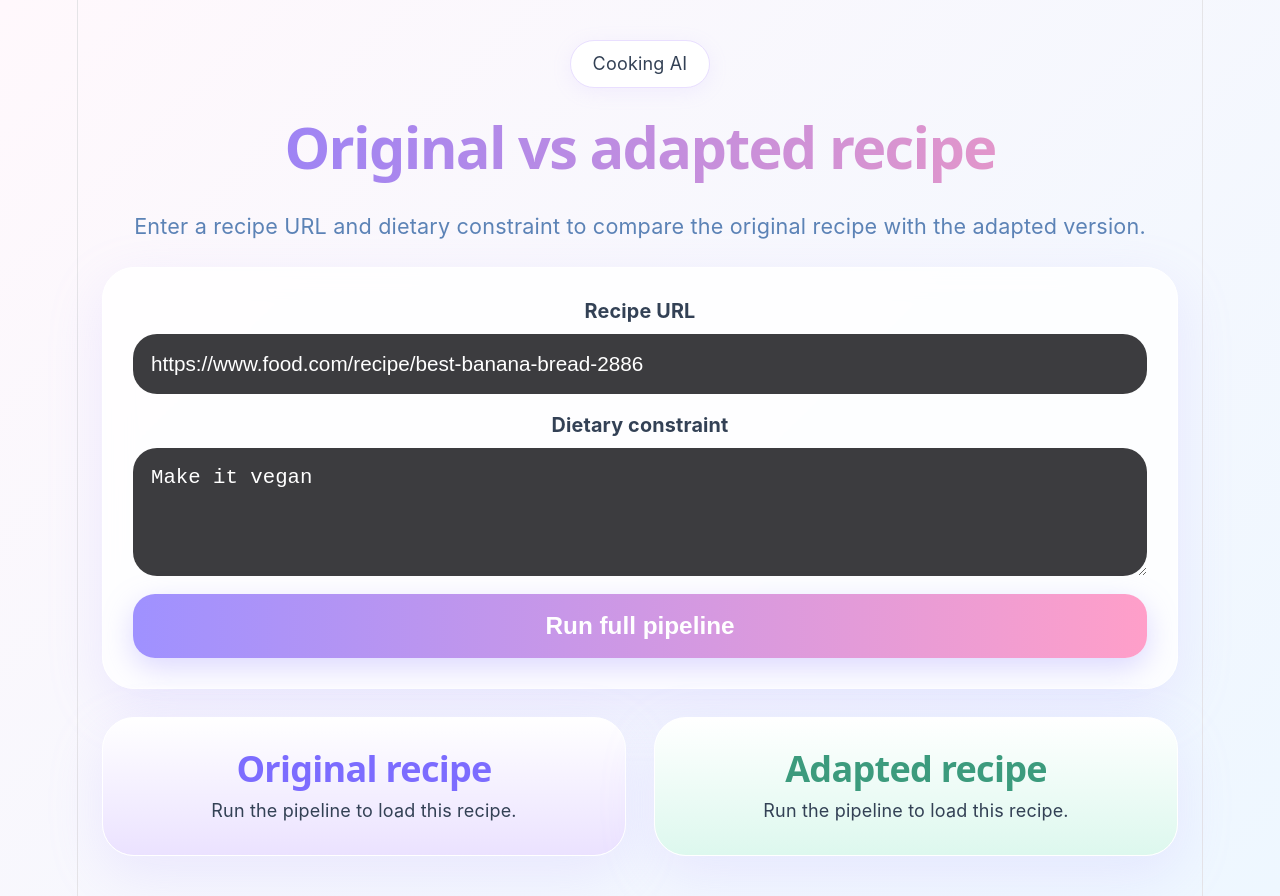
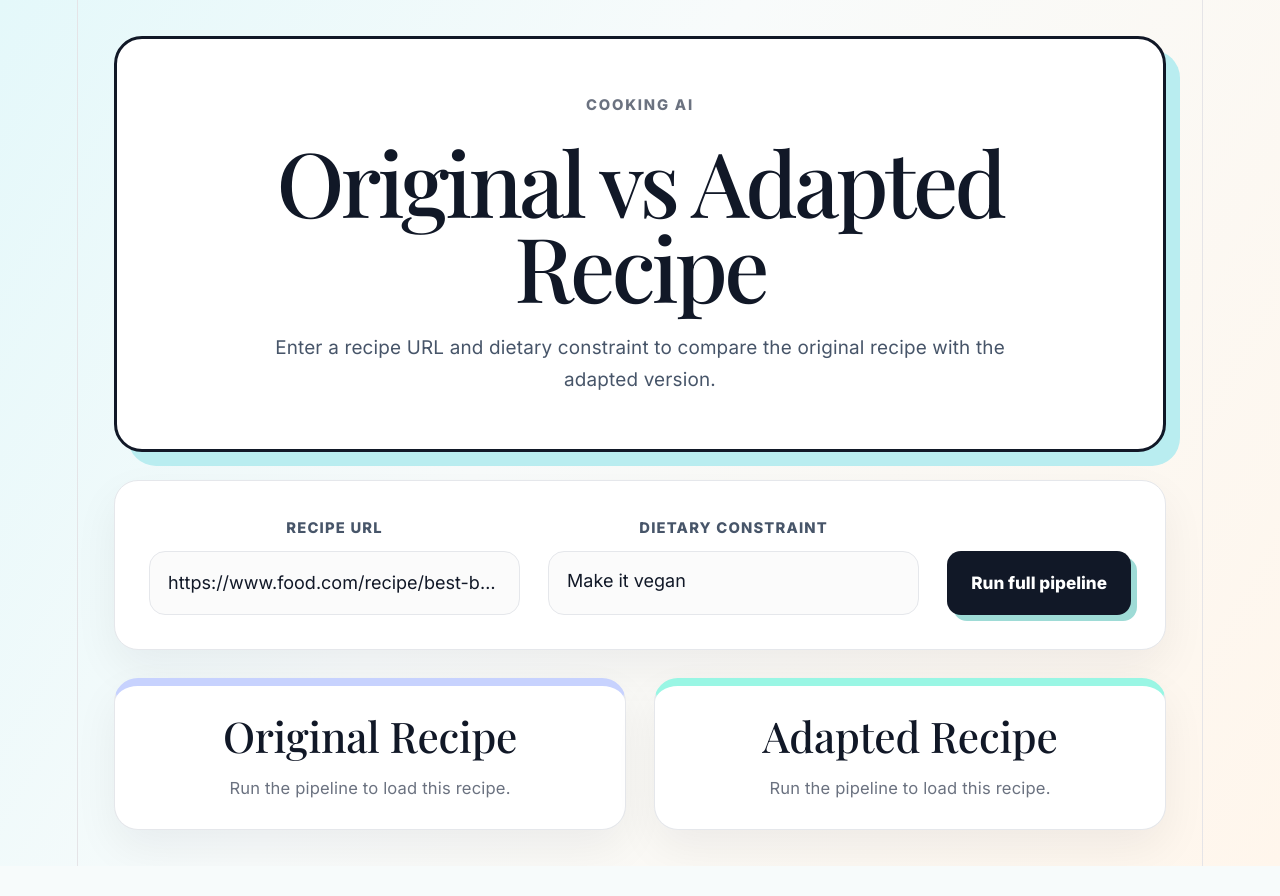
Before and after one commit to rpakrasi/49595-project, a React app in the folder frontend/: page / in a window 1280 px wide. After the commit the page ends 866 px from the top, so only its background shows below. Built offline with nearby package versions, Linux system fonts and the light colour scheme; the HTML template or start-up script is replaced by a standard one.

Commit message:
update ui

```diff
--- a/frontend/src/App.css
+++ b/frontend/src/App.css
@@ -1,258 +1,431 @@
-:root{
-  --bg1:#fff8fc;
-  --bg2:#eef7ff;
-  --lav:#ebe2ff;
-  --mint:#ddf8ee;
-  --peach:#ffe9dd;
-  --rose:#ffdff0;
-  --ink:#334155;
+@import url('https://fonts.googleapis.com/css2?family=Inter:wght@400;500;600;700;800&family=Playfair+Display:wght@500;600;700&display=swap');
+
+:root {
+  --bg: #f7fbfb;
+  --panel: #ffffff;
+  --aqua: #d8f4f2;
+  --aqua-dark: #9edbd6;
+  --ink: #111827;
+  --muted: #6b7280;
+  --line: #e5e7eb;
+  --soft: #f3f4f6;
+  --green: #dff6e9;
+  --peach: #fff1e8;
 }
 
-body{
-  margin:0;
-  font-family: Inter, system-ui, sans-serif;
-  background:linear-gradient(135deg,var(--bg1),var(--bg2));
-  color:var(--ink);
+body {
+  margin: 0;
+  font-family: "Inter", system-ui, sans-serif;
+  background:
+    linear-gradient(120deg, #e4f8fa 0%, #f8fbfb 42%, #fff6ec 100%);
+  color: var(--ink);
 }
 
-*{
- box-sizing:border-box;
+* {
+  box-sizing: border-box;
 }
 
-.page{
- min-height:100vh;
- padding:40px 24px;
+.page {
+  min-height: 100vh;
+  padding: 36px;
 }
 
-.container{
- max-width:1300px;
- margin:auto;
- display:flex;
- flex-direction:column;
- gap:28px;
+.container {
+  max-width: 1320px;
+  margin: 0 auto;
+  display: flex;
+  flex-direction: column;
+  gap: 28px;
+}
+.hero {
+  background: var(--panel);
+  border: 3px solid #111827;
+  border-radius: 28px;
+  min-height: auto;
+  box-shadow: 14px 14px 0 #b9edf0;
+  padding: 52px 48px;
+  text-align: center;
+  display: block;
+  overflow: visible;
 }
 
-.hero{
- text-align:center;
+.hero::after {
+  display: none;
 }
 
-.eyebrow{
- display:inline-block;
- padding:10px 22px;
- border-radius:999px;
- background:white;
- border:1px solid #e9dfff;
- box-shadow:0 4px 20px rgba(180,160,255,.12);
+.hero > div {
+  padding: 0;
 }
 
-.hero h1{
- font-size:3.2rem;
- line-height:1.2;      /* add this */
- padding-bottom:.2em;  /* add this */
- margin:24px 0 20px;   /* increase top margin */
- font-weight:800;
-
- background:linear-gradient(90deg,#8d7fff,#f39bc0);
- -webkit-background-clip:text;
- -webkit-text-fill-color:transparent;
- overflow:visible;     /* add this */
+.eyebrow {
+  display: inline-block;
+  margin: 0 0 20px;
+  font-size: 0.82rem;
+  font-weight: 800;
+  letter-spacing: 0.12em;
+  text-transform: uppercase;
+  color: #6b7280;
 }
 
-.subtext{
- font-size:1.2rem;
- color:#5c83b6;
+.hero h1 {
+  margin: 0 auto;
+  max-width: 900px;
+  font-family: "Playfair Display", serif;
+  font-size: clamp(3rem, 7vw, 5.8rem);
+  line-height: 0.95;
+  letter-spacing: -0.04em;
+  color: var(--ink);
 }
 
-.card{
- background:rgba(255,255,255,.82);
- backdrop-filter:blur(14px);
- border-radius:32px;
- padding:30px;
- border:1px solid white;
- box-shadow:0 18px 55px rgba(180,160,255,.18);
+.subtext {
+  max-width: 760px;
+  margin: 24px auto 0;
+  color: #475569;
+  font-size: 1.05rem;
+  line-height: 1.7;
 }
 
-.controls{
- display:grid;
- gap:18px;
+.card {
+  background: var(--panel);
+  border: 1px solid var(--line);
+  border-radius: 24px;
+  padding: 28px;
+  box-shadow: 0 18px 45px rgba(17, 24, 39, 0.06);
 }
 
-.field{
- display:grid;
- gap:10px;
+.controls {
+  display: grid;
+  grid-template-columns: 1fr 1fr auto;
+  gap: 28px;
+  align-items: end;
+  padding: 34px;
 }
 
-label{
- font-weight:700;
- font-size:1.1rem;
+.controls .field {
+  min-width: 0;
 }
 
-input,textarea{
- width:100%;
- padding:18px;
- border:none;
- border-radius:24px;
- background:#3c3c3f;
- color:white;
- font-size:1.15rem;
+.controls input,
+.controls textarea {
+  height: 64px;
+  overflow: hidden;
+  text-overflow: ellipsis;
+  white-space: nowrap;
 }
 
-button{
- border:none;
- padding:18px 34px;
- border-radius:22px;
- background:linear-gradient(90deg,#9f91ff,#ff9fc9);
- color:white;
- font-size:1.35rem;
- font-weight:800;
- box-shadow:0 10px 30px rgba(159,145,255,.35);
- cursor:pointer;
+.controls textarea {
+  resize: none;
+  padding-top: 18px;
 }
 
-button:hover{
- transform:translateY(-2px);
+.controls button {
+  height: 64px;
+  align-self: end;
+  margin-bottom: 0;
+}
+
+.instruction-text {
+  line-height: 1.7;
+  color: var(--ink);
+}
+
+.field {
+  display: grid;
+  gap: 10px;
+}
+
+label {
+  font-size: 0.82rem;
+  font-weight: 800;
+  letter-spacing: 0.08em;
+  text-transform: uppercase;
+  color: #475569;
+}
+
+input,
+textarea {
+  width: 100%;
+  border: 1px solid var(--line);
+  border-radius: 16px;
+  background: #fbfbfb;
+  color: var(--ink);
+  font-family: "Inter", sans-serif;
+  font-size: 1rem;
+  padding: 16px 18px;
+  outline: none;
+}
+
+textarea {
+  min-height: 58px;
+  resize: vertical;
+}
+
+input:focus,
+textarea:focus {
+  border-color: #111827;
+  box-shadow: 0 0 0 4px rgba(216, 244, 242, 0.9);
+}
+
+button {
+  border: none;
+  border-radius: 14px;
+  background: #111827;
+  color: white;
+  padding: 17px 24px;
+  font-family: "Inter", sans-serif;
+  font-weight: 800;
+  font-size: 0.95rem;
+  cursor: pointer;
+  white-space: nowrap;
+  box-shadow: 6px 6px 0 var(--aqua-dark);
+  transition: transform 0.15s ease, box-shadow 0.15s ease;
+}
+
+button:hover {
+  transform: translate(-2px, -2px);
+  box-shadow: 8px 8px 0 var(--aqua-dark);
+}
+
+button:disabled {
+  opacity: 0.65;
+  cursor: wait;
+}
+
+.error {
+  grid-column: 1 / -1;
+  color: #991b1b;
+  background: #fee2e2;
+  border: 1px solid #fecaca;
+  border-radius: 14px;
+  padding: 12px 14px;
+  margin: 0;
+  font-weight: 600;
+}
+
+.summary {
+  border-left: 8px solid var(--aqua-dark);
 }
 
 .summary h2,
-.recipe-card h2{
- margin-top:0;
- font-size:2rem;
- font-weight:800;
- letter-spacing:-0.02em;
+.recipe-card h2 {
+  margin: 0 0 18px;
+  font-family: "Playfair Display", serif;
+  font-size: 2.35rem;
+  line-height: 1.05;
+  color: var(--ink);
 }
 
-.recipe-card:first-child h2{
- color:#7c6cff;   /* lavender purple */
+.badges {
+  display: flex;
+  flex-wrap: wrap;
+  gap: 10px;
+  margin-bottom: 20px;
 }
 
-.recipe-card:last-child h2{
- color:#3c9b7d;   /* muted emerald */
+.badge,
+.pill {
+  display: inline-flex;
+  align-items: center;
+  border-radius: 999px;
+  padding: 7px 12px;
+  font-size: 0.78rem;
+  font-weight: 800;
+  letter-spacing: 0.04em;
+  text-transform: uppercase;
+  background: var(--aqua);
+  color: #0f766e;
 }
 
-.badges{
- display:flex;
- flex-wrap:wrap;
- gap:12px;
- margin-bottom:18px;
+.danger {
+  background: #ffe4e6;
+  color: #be123c;
 }
 
-.badge{
- background:var(--lav);
- padding:8px 14px;
- border-radius:999px;
- font-weight:600;
+.outline {
+  background: white;
+  border: 1px solid var(--line);
+  color: #475569;
 }
 
-.danger{
- background:#ffdede;
+.substitutions {
+  display: grid;
+  grid-template-columns: repeat(auto-fit, minmax(240px, 1fr));
+  gap: 14px;
 }
 
-.outline{
- background:#fff8ec;
+.sub-card {
+  border: 1px solid var(--line);
+  border-radius: 18px;
+  background: #fbfbfb;
+  padding: 18px;
 }
 
-.substitutions{
- display:grid;
- grid-template-columns:repeat(auto-fit,minmax(250px,1fr));
- gap:16px;
+.sub-card:nth-child(odd) {
+  background: var(--peach);
 }
 
-.sub-card{
- border-radius:22px;
- padding:18px;
- background:var(--peach);
- box-shadow:0 6px 18px rgba(0,0,0,.04);
+.sub-card:nth-child(even) {
+  background: var(--green);
 }
 
-.sub-card:nth-child(even){
- background:var(--lav);
+.sub-title {
+  font-weight: 800;
+  color: var(--ink);
 }
 
-.sub-title{
- font-weight:700;
- font-size:1.1rem;
+.sub-reason {
+  margin-top: 8px;
+  color: var(--muted);
+  font-size: 0.92rem;
+  line-height: 1.5;
 }
 
-.recipes{
- display:grid;
- grid-template-columns:1fr 1fr;
- gap:28px;
+.recipes {
+  display: grid;
+  grid-template-columns: repeat(2, minmax(0, 1fr));
+  gap: 28px;
 }
 
-.recipe-card:first-child{
- background:linear-gradient(180deg,#fff,var(--lav));
+.recipe-card {
+  position: relative;
+  overflow: hidden;
 }
 
-.recipe-card:last-child{
- background:linear-gradient(180deg,#fff,var(--mint));
+.recipe-card:first-child {
+  border-top: 8px solid #c7d2fe;
 }
 
-.section-block{
- margin-top:22px;
+.recipe-card:last-child {
+  border-top: 8px solid #99f6e4;
+}
+
+.recipe-card h3 {
+  margin: -4px 0 24px;
+  color: #475569;
+  font-size: 1rem;
+  font-weight: 600;
+}
+
+.section-block {
+  margin-top: 28px;
+}
+
+.section-block h4 {
+  margin: 0 0 14px;
+  font-size: 0.82rem;
+  font-weight: 900;
+  letter-spacing: 0.1em;
+  text-transform: uppercase;
+  color: #64748b;
 }
 
 .item-row,
-.step-row{
- display:flex;
- justify-content:space-between;
- gap:14px;
- padding:16px;
- border-radius:18px;
- margin-bottom:12px;
+.step-row {
+  display: flex;
+  align-items: flex-start;
+  justify-content: space-between;
+  gap: 14px;
+  padding: 15px 0;
+  border-bottom: 1px solid var(--line);
 }
 
-.item-row:nth-child(3n){
- background:#fff8ee;
-}
-.item-row:nth-child(3n+1){
- background:#f8f4ff;
-}
-.item-row:nth-child(3n+2){
- background:#edfdf5;
+.item-row{
+ display:grid;
+ grid-template-columns:1fr auto;
+ gap:18px;
+ align-items:start;
+ padding:15px 0;
+ border-bottom:1px solid var(--line);
 }
 
-.item-main{
- font-weight:700;
+.item-row:last-child,
+.step-row:last-child {
+  border-bottom: none;
 }
 
-.item-sub{
- color:#6b7280;
- margin-top:4px;
+.item-main {
+  font-weight: 750;
+  color: var(--ink);
 }
 
-.pill{
- background:white;
- padding:6px 12px;
- border-radius:999px;
- font-size:.85rem;
+.item-sub,
+.muted {
+  color: var(--muted);
+  font-size: 0.92rem;
+  line-height: 1.5;
+  margin-top: 4px;
 }
 
-.success{
- background:#daf8e9;
+.pill {
+  background: #eef2ff;
+  color: #4f46e5;
+  flex-shrink: 0;
+}
+
+.pill.success {
+  background: #dcfce7;
+  color: #15803d;
+}
+
+.step-row{
+ display:grid;
+ grid-template-columns:48px 1fr;
+ align-items:start;
+ gap:16px;
+ padding:18px 0;
+ border-bottom:1px solid var(--line);
+ line-height:1.65;
 }
 
 .step-num{
- min-width:34px;
+ width:34px;
  height:34px;
  border-radius:50%;
- background:white;
+ background:var(--aqua);
+ color:#0f766e;
  display:flex;
  align-items:center;
  justify-content:center;
- font-weight:700;
+ font-weight:900;
+ font-size:.9rem;
+ margin-top:2px;
 }
 
-.error{
- color:#b91c1c;
- font-weight:600;
+.instruction-text{
+ color:var(--ink);
+ line-height:1.7;
+ max-width:62ch;
 }
 
-@media(max-width:950px){
- .recipes{
-   grid-template-columns:1fr;
- }
+@media (max-width: 1000px) {
+  .hero {
+    grid-template-columns: 1fr;
+  }
 
- .hero h1{
-   font-size:2.4rem;
- }
+  .hero::after {
+    min-height: 120px;
+  }
+
+  .controls,
+  .recipes {
+    grid-template-columns: 1fr;
+  }
+
+  button {
+    width: 100%;
+  }
 }
+
+@media (max-width: 640px) {
+  .page {
+    padding: 18px;
+  }
+
+  .hero > div {
+    padding: 34px 28px;
+  }
+
+  .card {
+    padding: 22px;
+  }
+}
--- a/frontend/src/App.jsx
+++ b/frontend/src/App.jsx
@@ -7,6 +7,32 @@ function prettyQty(qty, unit) {
     ? qty.toString()
     : qty.toFixed(2).replace(/\.00$/, "").replace(/0$/, "");
   return [value, unit].filter(Boolean).join(" ");
+}
+
+function formatInstruction(text) {
+  return String(text)
+    // HTML entities
+    .replace(/&deg;/gi, "°")
+    .replace(/&#176;/gi, "°")
+
+    // weird spacing around degree symbol
+    .replace(/(\d+)\s*°\s*F\b/gi, "$1 °F")
+    .replace(/(\d+)\s*°\s*C\b/gi, "$1 °C")
+
+    // 350F, 350 F, 350 f
+    .replace(/(\d+)\s*F\b/g, "$1 °F")
+    .replace(/(\d+)\s*f\b/g, "$1 °F")
+    .replace(/(\d+)\s*C\b/g, "$1 °C")
+    .replace(/(\d+)\s*c\b/g, "$1 °C")
+
+    // 350 degrees F / 350 degree Fahrenheit
+    .replace(/(\d+)\s*degrees?\s*Fahrenheit\b/gi, "$1 °F")
+    .replace(/(\d+)\s*degrees?\s*F\b/gi, "$1 °F")
+    .replace(/(\d+)\s*degrees?\s*Celsius\b/gi, "$1 °C")
+    .replace(/(\d+)\s*degrees?\s*C\b/gi, "$1 °C")
+
+    .replace(/\s+/g, " ")
+    .trim();
 }
 
 function RecipeCard({ title, recipe }) {
@@ -51,7 +77,7 @@ function RecipeCard({ title, recipe }) {
             {(recipe.instructions || []).map((step, idx) => (
               <div className="step-row" key={idx}>
                 <div className="step-num">{idx + 1}</div>
-                <div>{step}</div>
+                <div className="instruction-text">{formatInstruction(step)}</div>
               </div>
             ))}
           </div>
@@ -114,7 +140,7 @@ function App() {
       <div className="container">
         <header className="hero">
           <p className="eyebrow">Cooking AI</p>
-          <h1>Original vs adapted recipe</h1>
+          <h1>Original vs Adapted Recipe</h1>
           <p className="subtext">
             Enter a recipe URL and dietary constraint to compare the original
             recipe with the adapted version.
@@ -150,7 +176,7 @@ function App() {
 
         {adapted?.adaptation_summary && (
           <section className="summary card">
-            <h2>Adaptation summary</h2>
+            <h2>Adaptation Summary</h2>
 
             <div className="badges">
               {(constraints.dietary || []).map((item, idx) => (
@@ -191,8 +217,8 @@ function App() {
         )}
 
         <section className="recipes">
-          <RecipeCard title="Original recipe" recipe={original} />
-          <RecipeCard title="Adapted recipe" recipe={adapted} />
+          <RecipeCard title="Original Recipe" recipe={original} />
+          <RecipeCard title="Adapted Recipe" recipe={adapted} />
         </section>
       </div>
     </div>
```
